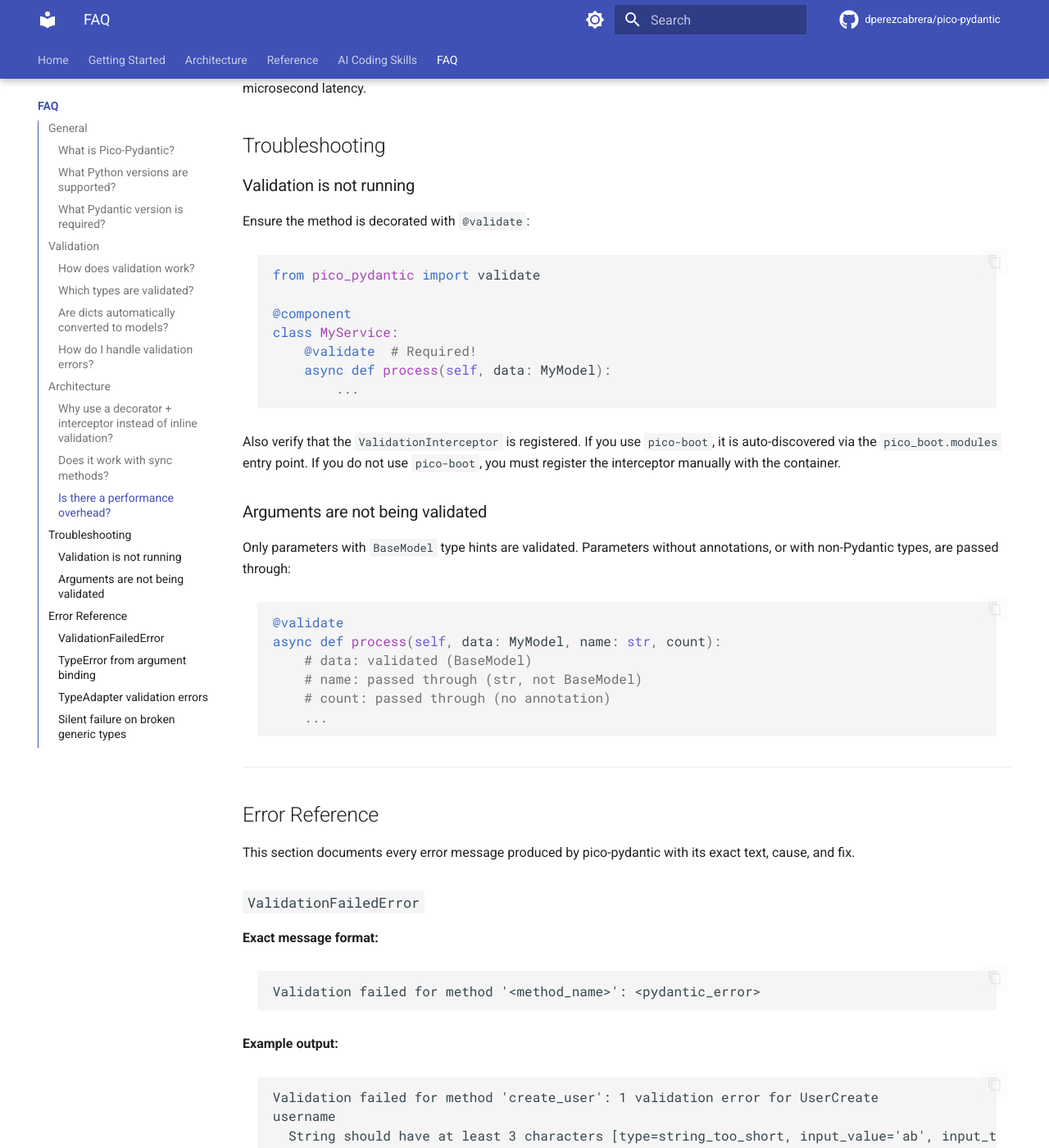
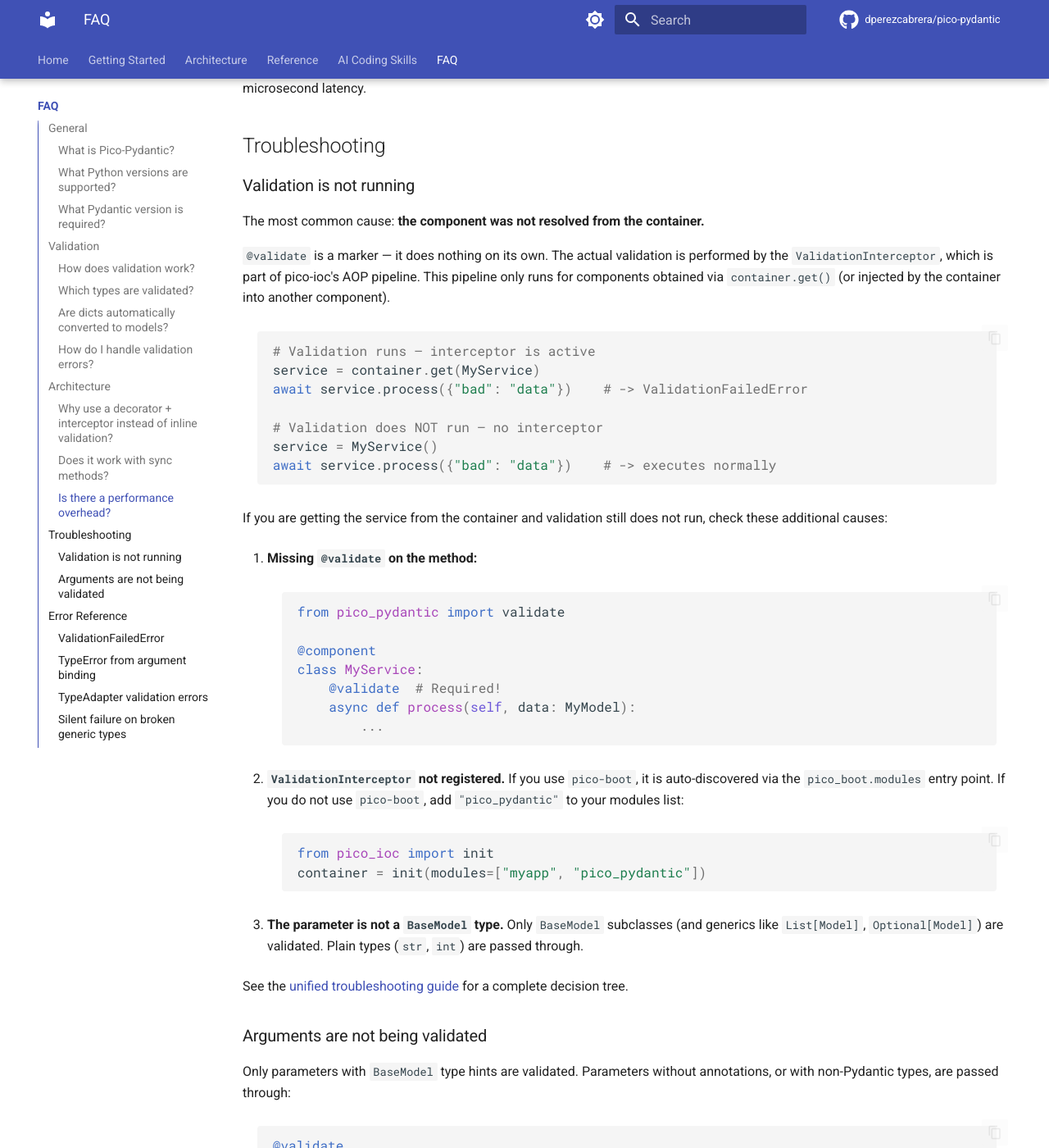
Before and after one commit to dperezcabrera/pico-pydantic, an MkDocs documentation site: the page built from docs/faq.md, in a window 1280 px wide and 1400 px high, scrolled down 2186 px. Shown: the whole window at 82% size. Built offline with MkDocs 1.6.1 and Material for MkDocs 9.7.7, drawn with Linux system fonts in a browser that asks for light colours; comment, search, counter and statistics services are not loaded.

Commit message:
Update docs: faq, getting-started, and index

````diff
--- a/docs/faq.md
+++ b/docs/faq.md
@@ -83,19 +83,52 @@ The interceptor checks for the `@validate` marker first. Methods without it are
 
 ### Validation is not running
 
-Ensure the method is decorated with `@validate`:
+The most common cause: **the component was not resolved from the container.**
+
+`@validate` is a marker — it does nothing on its own. The actual validation
+is performed by the `ValidationInterceptor`, which is part of pico-ioc's
+AOP pipeline. This pipeline only runs for components obtained via
+`container.get()` (or injected by the container into another component).
 
 ```python
-from pico_pydantic import validate
+# Validation runs — interceptor is active
+service = container.get(MyService)
+await service.process({"bad": "data"})    # -> ValidationFailedError
 
-@component
-class MyService:
-    @validate  # Required!
-    async def process(self, data: MyModel):
-        ...
+# Validation does NOT run — no interceptor
+service = MyService()
+await service.process({"bad": "data"})    # -> executes normally
 ```
 
-Also verify that the `ValidationInterceptor` is registered. If you use `pico-boot`, it is auto-discovered via the `pico_boot.modules` entry point. If you do not use `pico-boot`, you must register the interceptor manually with the container.
+If you are getting the service from the container and validation still does
+not run, check these additional causes:
+
+1. **Missing `@validate` on the method:**
+
+    ```python
+    from pico_pydantic import validate
+
+    @component
+    class MyService:
+        @validate  # Required!
+        async def process(self, data: MyModel):
+            ...
+    ```
+
+2. **`ValidationInterceptor` not registered.** If you use `pico-boot`, it
+   is auto-discovered via the `pico_boot.modules` entry point. If you do
+   not use `pico-boot`, add `"pico_pydantic"` to your modules list:
+
+    ```python
+    from pico_ioc import init
+    container = init(modules=["myapp", "pico_pydantic"])
+    ```
+
+3. **The parameter is not a `BaseModel` type.** Only `BaseModel` subclasses
+   (and generics like `List[Model]`, `Optional[Model]`) are validated.
+   Plain types (`str`, `int`) are passed through.
+
+See the [unified troubleshooting guide](https://github.com/dperezcabrera/pico-boot/blob/main/docs/troubleshooting.md) for a complete decision tree.
 
 ### Arguments are not being validated
 
````
Also changed, not shown: docs/getting-started.md (+7 -0 lines), docs/index.md (+5 -0 lines).
